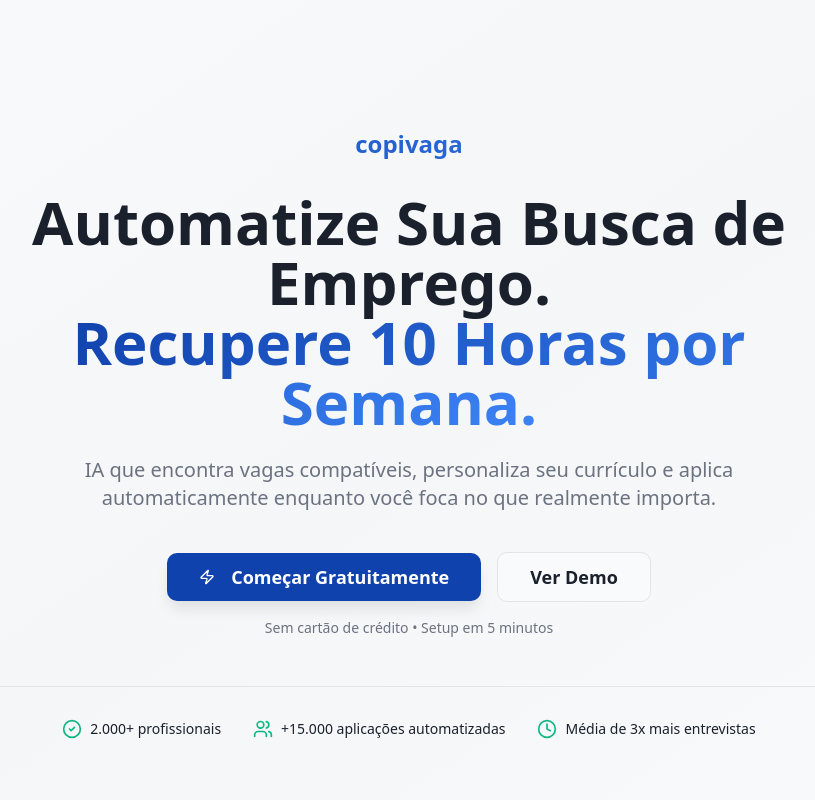
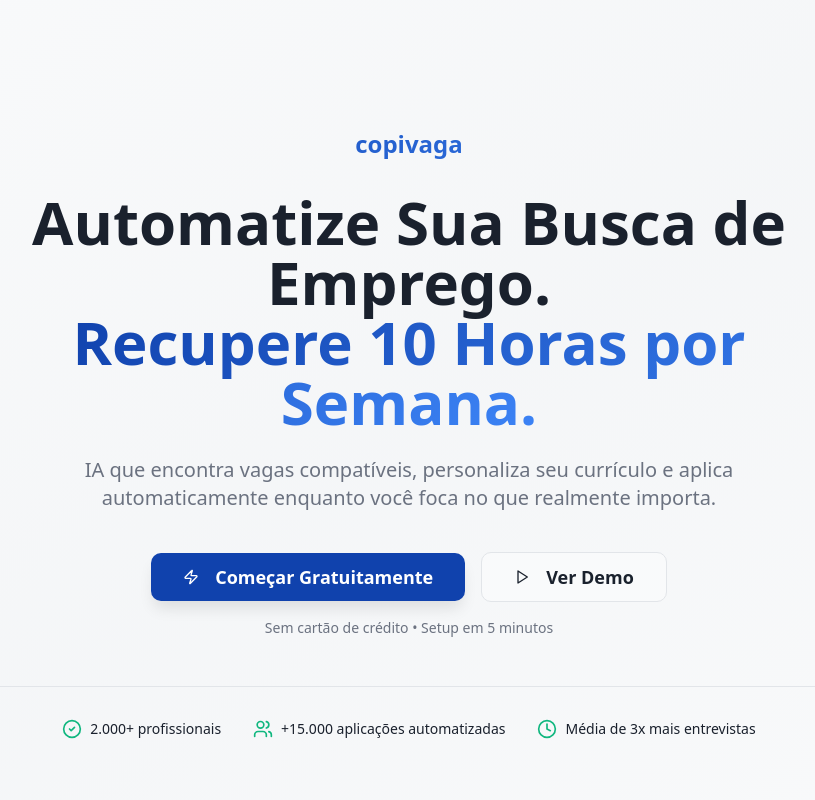
Before and after one commit to trolliama/copivaga-landing, a React (Vite) app: page / in a window 1280 px wide. Shown: the top 800 px of the page, without its empty margins (231-1046 px from the left). Built offline with nearby package versions, Linux system fonts and the light colour scheme; the HTML template or start-up script is replaced by a standard one.

Commit message:
Add icon to Ver Demo button
Add a Play icon to the left of the "Ver Demo" text in the Ver Demo button on the Hero section.

```diff
--- a/src/components/sections/Hero.tsx
+++ b/src/components/sections/Hero.tsx
@@ -1,5 +1,5 @@
 import { Button } from "@/components/ui/button";
-import { CheckCircle2, Clock, Users, Zap } from "lucide-react";
+import { CheckCircle2, Clock, Users, Zap, Play } from "lucide-react";
 
 export const Hero = () => {
   return (
@@ -46,6 +46,7 @@ export const Hero = () => {
                 variant="outline"
                 className="px-8 py-6 text-lg font-semibold"
               >
+                <Play className="mr-2 h-5 w-5" />
                 Ver Demo
               </Button>
             </div>
```
